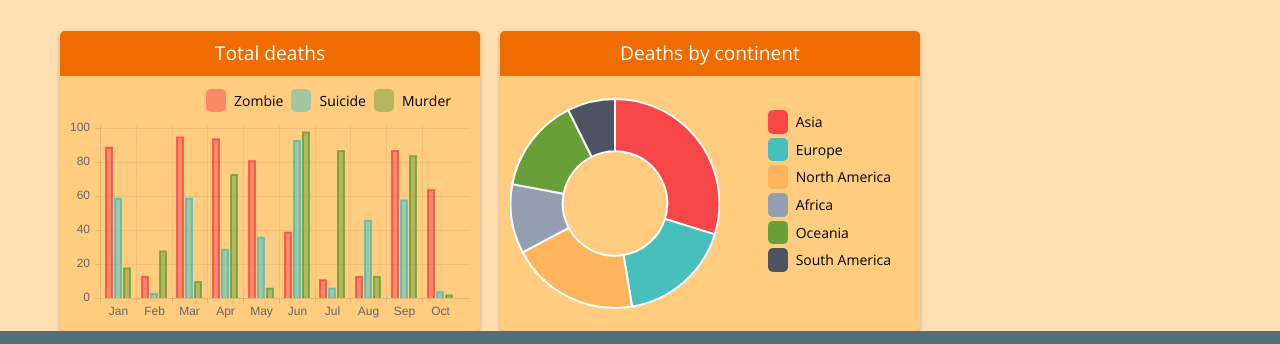
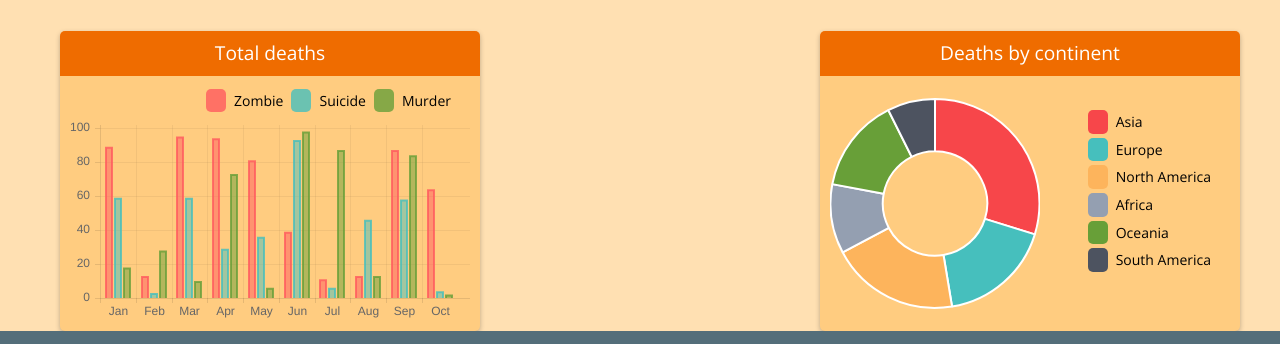
Before and after one commit to sse87/infographic, a website with bundled scripts: page html5-boilerplate/index.html in a window 1280 px wide. Shown: the part 249-593 px from the top of the page. Built offline with nearby package versions, Linux system fonts and the light colour scheme.

Commit message:
Final look?

```diff
--- a/html5-boilerplate/css/sections/yellow.css
+++ b/html5-boilerplate/css/sections/yellow.css
@@ -141,4 +141,5 @@
 .chart-container-pie {
     height: 300px;
     width: 420px;
+    float: right;
 }
--- a/html5-boilerplate/js/main.js
+++ b/html5-boilerplate/js/main.js
@@ -55,10 +55,10 @@ $(document).ready(function () {
         datasets : [
             {
                 label: "Zombie",
-                fillColor : "rgba(247,70,74,0.5)",
-                strokeColor : "rgba(247,70,74,0.8)",
-                highlightFill: "rgba(247,70,74,0.75)",
-                highlightStroke: "rgba(247,70,74,1)",
+                fillColor : "rgba(255,90,94,0.5)",
+                strokeColor : "rgba(255,90,94,0.8)",
+                highlightFill: "rgba(255,90,94,0.75)",
+                highlightStroke: "rgba(255,90,94,1)",
                 data : [randomScalingFactor(),randomScalingFactor(),randomScalingFactor(),randomScalingFactor(),randomScalingFactor(),randomScalingFactor(),randomScalingFactor(),randomScalingFactor(),randomScalingFactor(),randomScalingFactor()]
             },
             {
@@ -119,7 +119,7 @@ $(document).ready(function () {
             scaleShowVerticalLines: true,
             scaleBeginAtZero : true,
             responsive : false,
-            legendTemplate : "<ul class=\"<%=name.toLowerCase()%>-legend\"><% for (var i=0; i<datasets.length; i++){%><li><span style=\"background-color:<%=datasets[i].fillColor%>\"></span><%if(datasets[i].label){%><%=datasets[i].label%><%}%></li><%}%></ul>"
+            legendTemplate : "<ul class=\"<%=name.toLowerCase()%>-legend\"><% for (var i=0; i<datasets.length; i++){%><li><span style=\"background-color:<%=datasets[i].strokeColor%>\"></span><%if(datasets[i].label){%><%=datasets[i].label%><%}%></li><%}%></ul>"
 
         });
 /*
```
